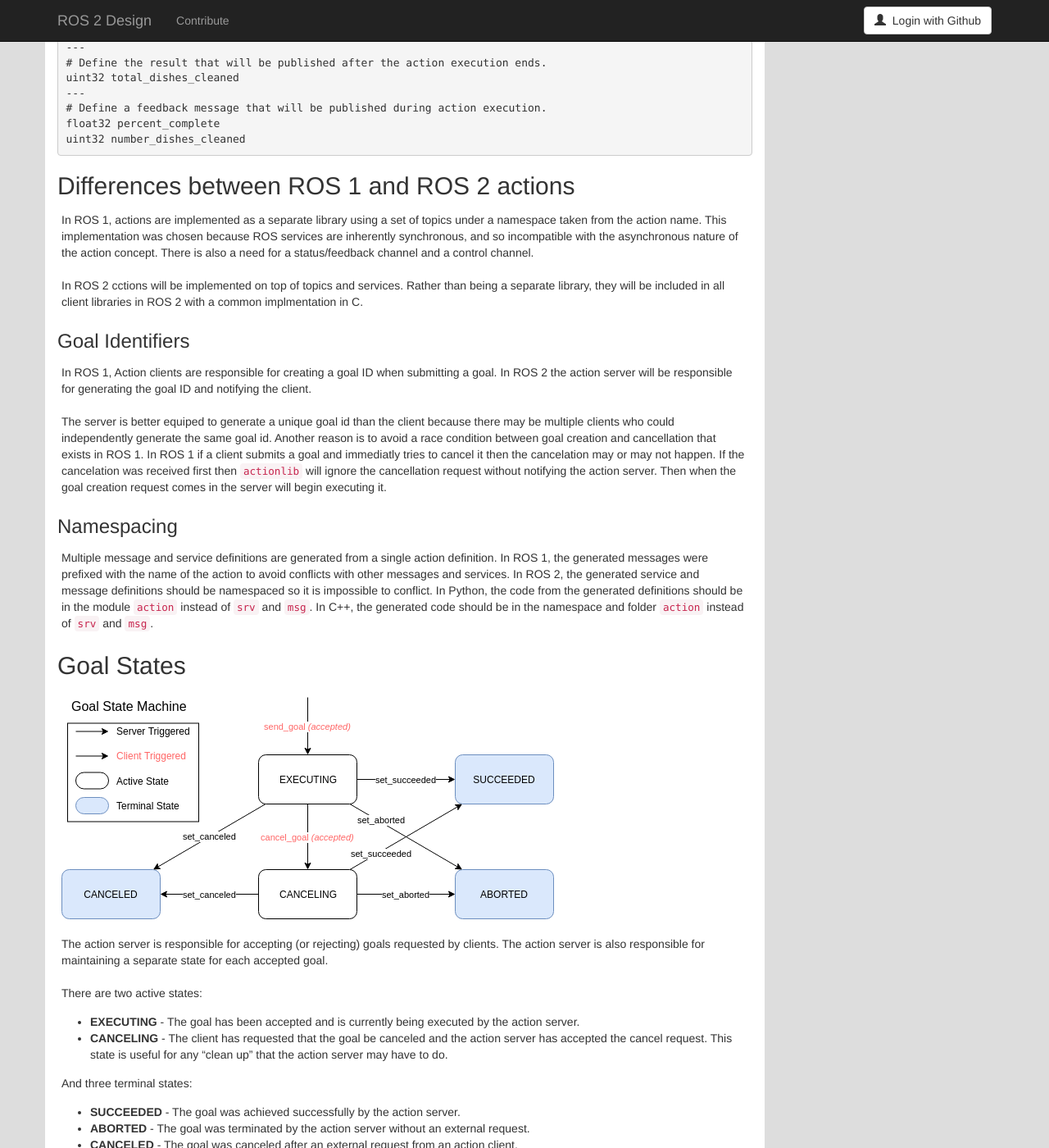
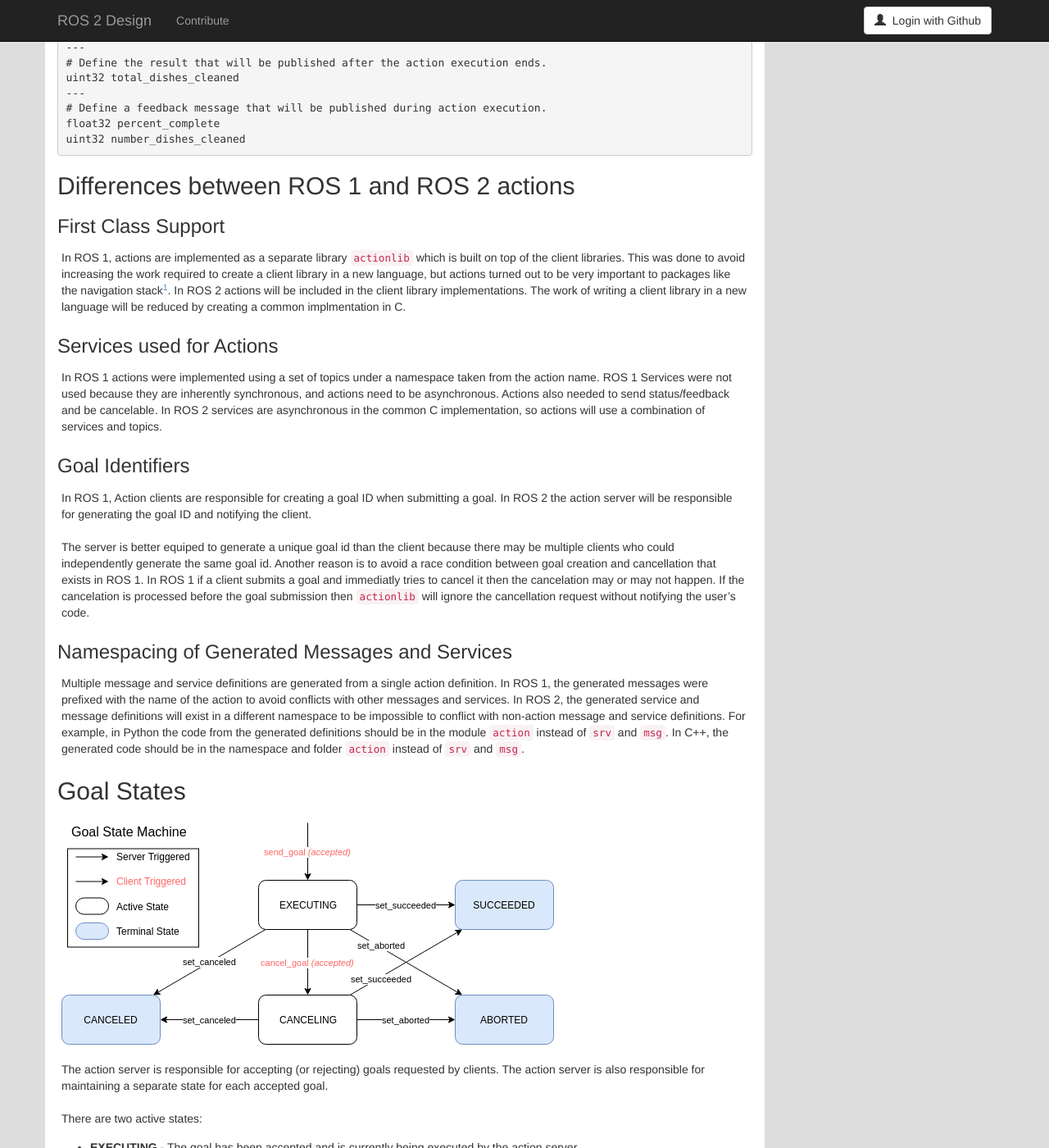
Before and after one commit to ros2/design, a Jekyll site: the page built from articles/actions.md, in a window 1280 px wide and 1400 px high, scrolled down 1569 px. Shown: the whole window at 82% size. Built offline with Jekyll 4.4.1, drawn with Linux system fonts in a browser that asks for light colours; nearby versions of some CDN libraries; some of the changed text lies outside the part shown.

Commit message:
More content in differences section

```diff
--- a/articles/actions.md
+++ b/articles/actions.md
@@ -112,12 +112,18 @@ uint32 number_dishes_cleaned
 
 ## Differences between ROS 1 and ROS 2 actions
 
-In ROS 1, actions are implemented as a separate library using a set of topics under a namespace taken from the action name.
-This implementation was chosen because ROS services are inherently synchronous, and so incompatible with the asynchronous nature of the action concept.
-There is also a need for a status/feedback channel and a control channel.
+### First Class Support
+In ROS 1, actions are implemented as a separate library `actionlib` which is built on top of the client libraries.
+This was done to avoid increasing the work required to create a client library in a new language, but actions turned out to be very important to packages like the navigation stack<sup>[1](#separatelib)</sup>.
+In ROS 2 actions will be included in the client library implementations.
+The work of writing a client library in a new language will be reduced by creating a common implmentation in C.
 
-In ROS 2 cctions will be implemented on top of topics and services.
-Rather than being a separate library, they will be included in all client libraries in ROS 2 with a common implmentation in C.
+### Services used for Actions
+
+In ROS 1 actions were implemented using a set of topics under a namespace taken from the action name.
+ROS 1 Services were not used because they are inherently synchronous, and actions need to be asynchronous.
+Actions also needed to send status/feedback and be cancelable.
+In ROS 2 services are asynchronous in the common C implementation, so actions will use a combination of services and topics.
 
 ### Goal Identifiers
 
@@ -127,15 +133,14 @@ In ROS 2 the action server will be responsible for generating the goal ID and no
 The server is better equiped to generate a unique goal id than the client because there may be multiple clients who could independently generate the same goal id.
 Another reason is to avoid a race condition between goal creation and cancellation that exists in ROS 1.
 In ROS 1 if a client submits a goal and immediatly tries to cancel it then the cancelation may or may not happen.
-If the cancelation was received first then `actionlib` will ignore the cancellation request without notifying the action server.
-Then when the goal creation request comes in the server will begin executing it.
+If the cancelation is processed before the goal submission then `actionlib` will ignore the cancellation request without notifying the user's code.
 
-### Namespacing
+### Namespacing of Generated Messages and Services
 
 Multiple message and service definitions are generated from a single action definition.
 In ROS 1, the generated messages were prefixed with the name of the action to avoid conflicts with other messages and services.
-In ROS 2, the generated service and message definitions should be namespaced so it is impossible to conflict.
-In Python, the code from the generated definitions should be in the module `action` instead of `srv` and `msg`.
+In ROS 2, the generated service and message definitions will exist in a different namespace to be impossible to conflict with non-action message and service definitions.
+For example, in Python the code from the generated definitions should be in the module `action` instead of `srv` and `msg`.
 In C++, the generated code should be in the namespace and folder `action` instead of `srv` and `msg`.
 
 ## Goal States
@@ -305,3 +310,7 @@ This would enable using middleware specific features better suited actions.
 The default middleware in ROS 2 uses DDS, and there don't appear to be any DDS features better for actions than what are used for services and topics.
 Additionally implementing actions in the rmw implementations increases the complexity of writing an rmw implementation.
 For these reasons actions will be implemented at a higher level.
+
+## References
+
+1. <a name="separatelib" href="https://discourse.ros.org/t/actions-in-ros-2/6254/5">https://discourse.ros.org/t/actions-in-ros-2/6254/5</a>
```
